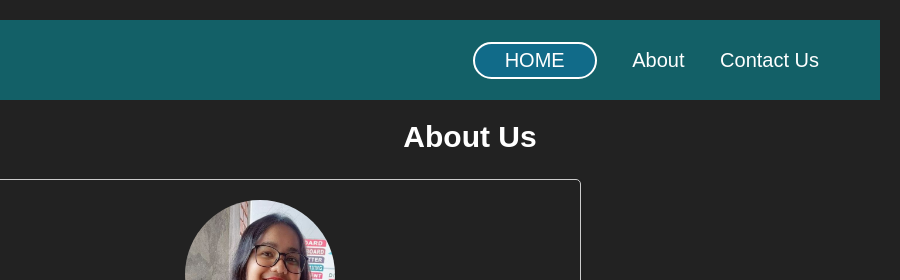
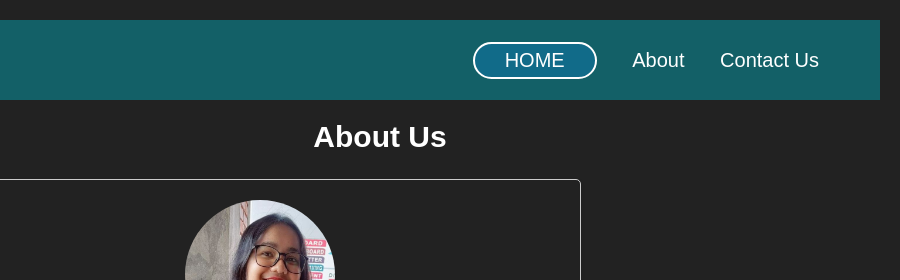
Before and after one commit to Meghavika/covid19-vaccine-reseach-website, a plain HTML site: page about.html in a window 1280 px wide. Shown: the top 280 px of the page, 380-1280 px from the left. Drawn offline with Linux system fonts and the light colour scheme.

Commit message:
Update about.html

```diff
--- a/about.html
+++ b/about.html
@@ -9,7 +9,7 @@
         }
 
         h2 {
-            margin-left: 14em;
+            margin-left: 8em;
         }
 
         .person {
```
